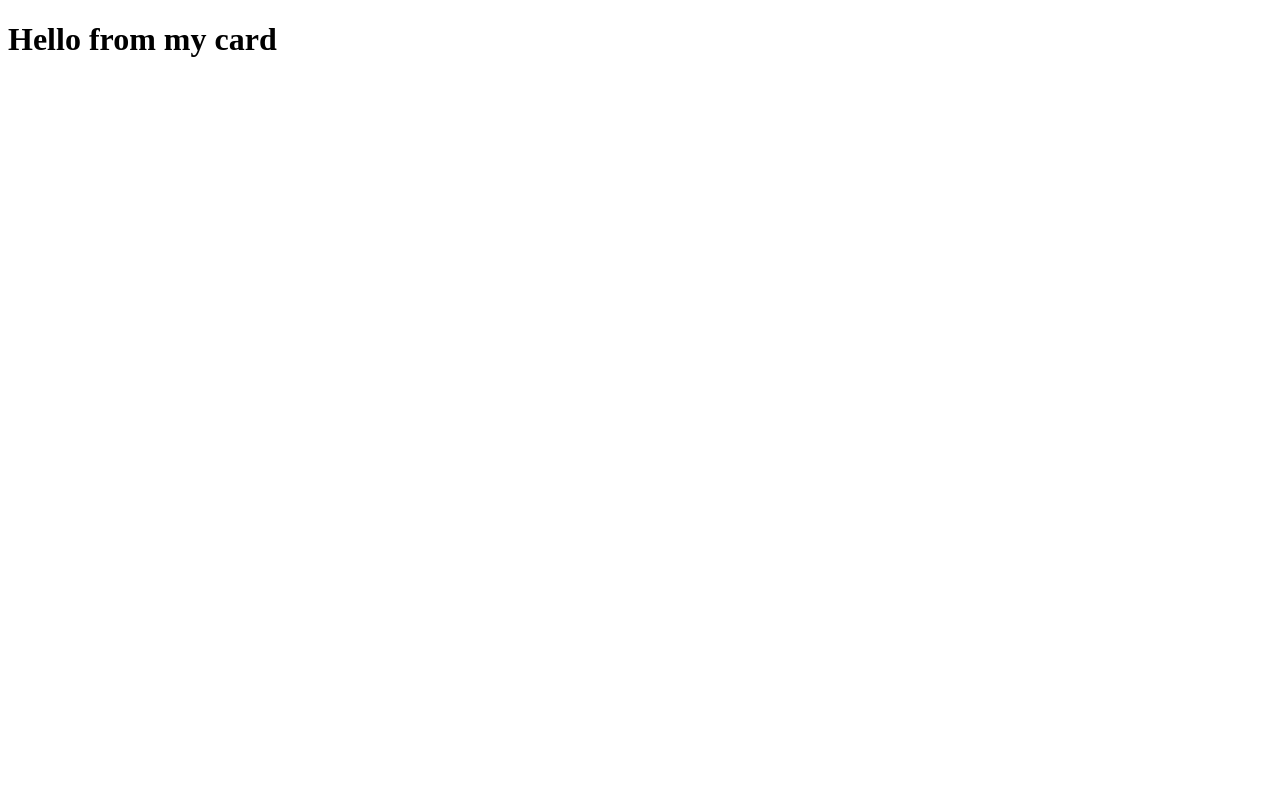
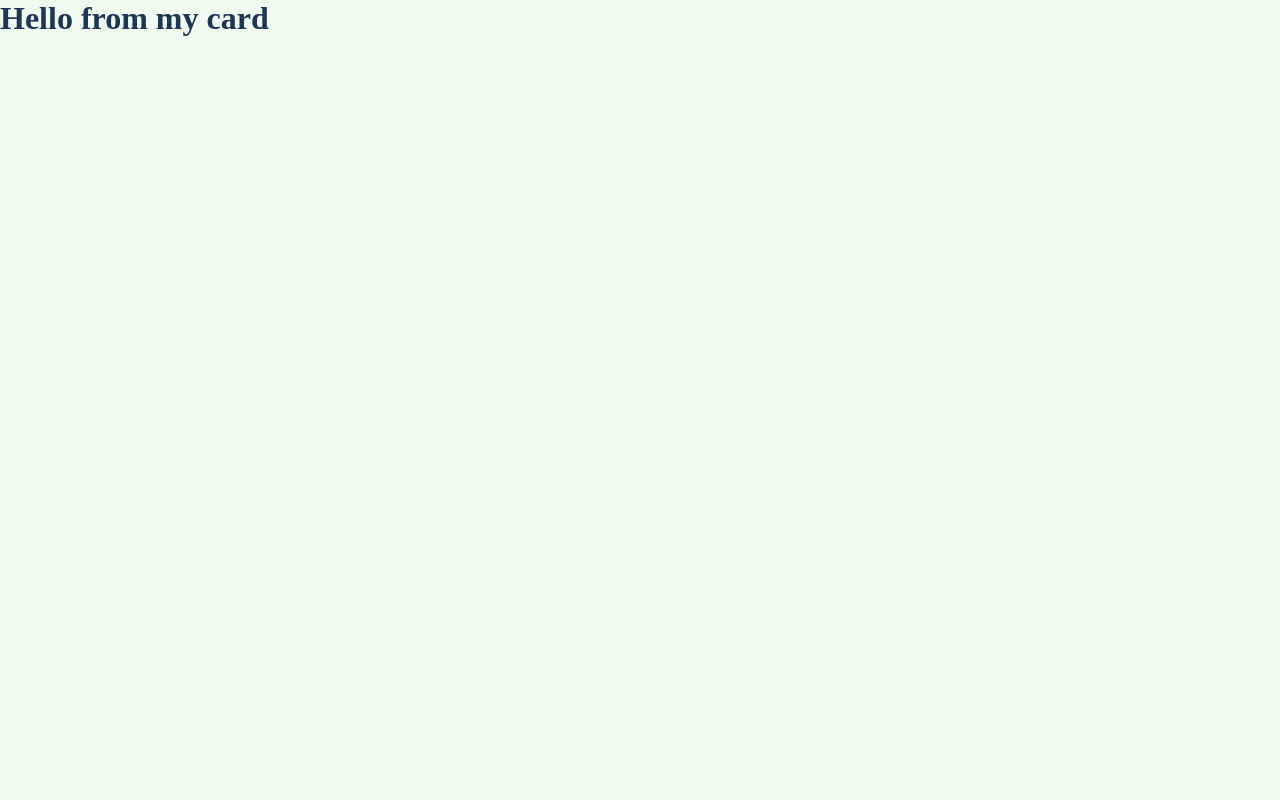
Before and after one commit to miguelmonterroso/Pokemon-App, a React (Create React App) app: page / in a window 1280 px wide. Built offline with nearby package versions, Linux system fonts and the light colour scheme.

Commit message:
se empezo a trabjar en la carta y se empezaron a solucionar algunos problemas que estaba causando material UI

```diff
--- a/package.json
+++ b/package.json
@@ -3,7 +3,12 @@
   "version": "0.1.0",
   "private": true,
   "dependencies": {
+    "@emotion/react": "^11.5.0",
+    "@emotion/styled": "^11.3.0",
+    "@material-ui/core": "^4.12.3",
+    "@mui/icons-material": "^5.1.0",
     "@mui/material": "^5.1.0",
+    "@mui/styled-engine-sc": "^5.1.0",
     "@mui/styles": "^5.1.0",
     "@testing-library/jest-dom": "^5.15.0",
     "@testing-library/react": "^11.2.7",
@@ -12,6 +17,7 @@
     "react": "^17.0.2",
     "react-dom": "^17.0.2",
     "react-scripts": "4.0.3",
+    "styled-components": "^5.3.3",
     "web-vitals": "^1.1.2"
   },
   "scripts": {
--- a/src/App.js
+++ b/src/App.js
@@ -1,9 +1,24 @@
 import { CustomCard } from "./components/cards/card";
+import { makeStyles } from '@mui/styles'
 
 
+const useStyles = makeStyles({
+  root:{
+      background:'#F1FAEE',
+      color:'white',
+      height:'100vh',
+      width:'100vw',
+      marginLeft:'-8px',
+      marginTop:'-21px',
+      padding:0,
+      boxSizing:'border-box'
+  }
+})
+
 function App() {
+  const classes = useStyles()
   return (
-    <div>
+    <div className={classes.root}>
       <CustomCard/>
     </div>
   );
--- a/src/components/cards/card.jsx
+++ b/src/components/cards/card.jsx
@@ -1,8 +1,17 @@
 import React from 'react'
+import { makeStyles } from '@mui/styles'
+
+
+const useStyles = makeStyles({
+    root:{
+        color:'#1D3557'
+    }
+})
 
 export const CustomCard = () => {
+    const classes = useStyles()
     return (
-        <div>
+        <div className={classes.root}>
             <h1>Hello from my card</h1>
         </div>
     )
```
Also changed, not shown: 1 other file (tests, documents, lock files or other folders).
